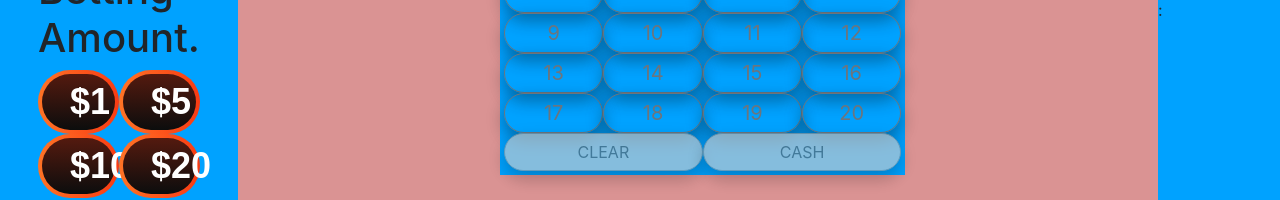
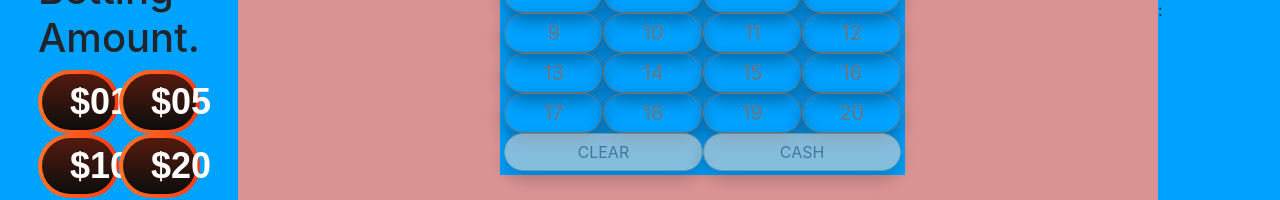
Before and after one commit to rgeorgoulis/Number-Picker-Site, an Angular app: page / in a window 1280 px wide. Shown: the part 242-442 px from the top of the page. Built offline with nearby package versions, Linux system fonts and the light colour scheme.

Commit message:
Update bet-selector.component.html

```diff
--- a/src/app/components/bet-selector/bet-selector.component.html
+++ b/src/app/components/bet-selector/bet-selector.component.html
@@ -1,8 +1,8 @@
      <div class="main-container">
           <div class="aside" role="side">
             <h1>Choose Betting Amount.</h1>
-            <button class="button-78 btn2 btn-info col-sm-6" type="button" (click)="pressNum('1')">$1 </button>
-            <button class="button-78 btn2 btn-info col-sm-6" type="button" (click)="pressNum('5')">$5 </button>
+            <button class="button-78 btn2 btn-info col-sm-6" type="button" (click)="pressNum('1')">$01</button>
+            <button class="button-78 btn2 btn-info col-sm-6" type="button" (click)="pressNum('5')">$05</button>
             <button class="button-78 btn2 btn-info col-sm-6" type="button" (click)="pressNum('10')">$10</button>
             <button class="button-78 btn2 btn-info col-sm-6" type="button" (click)="pressNum('20')">$20</button>
 
```
